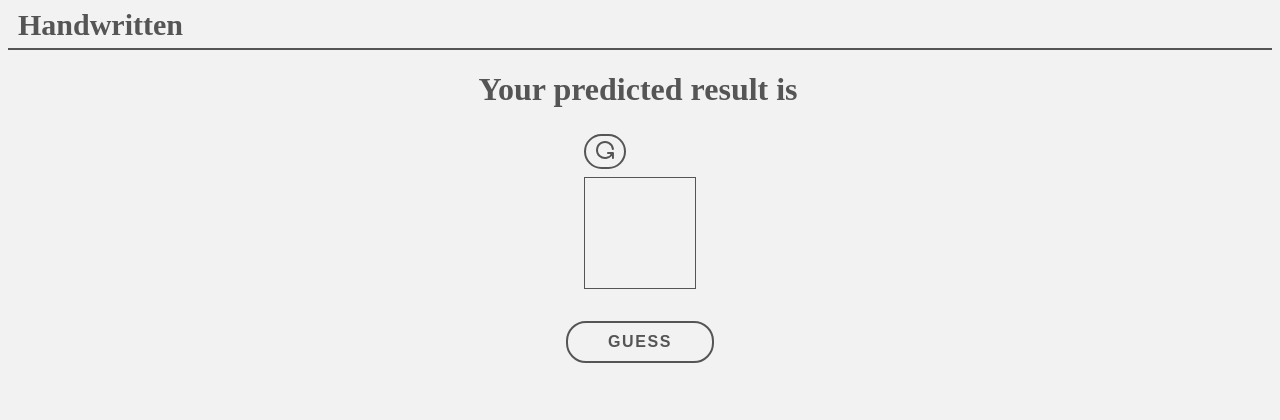
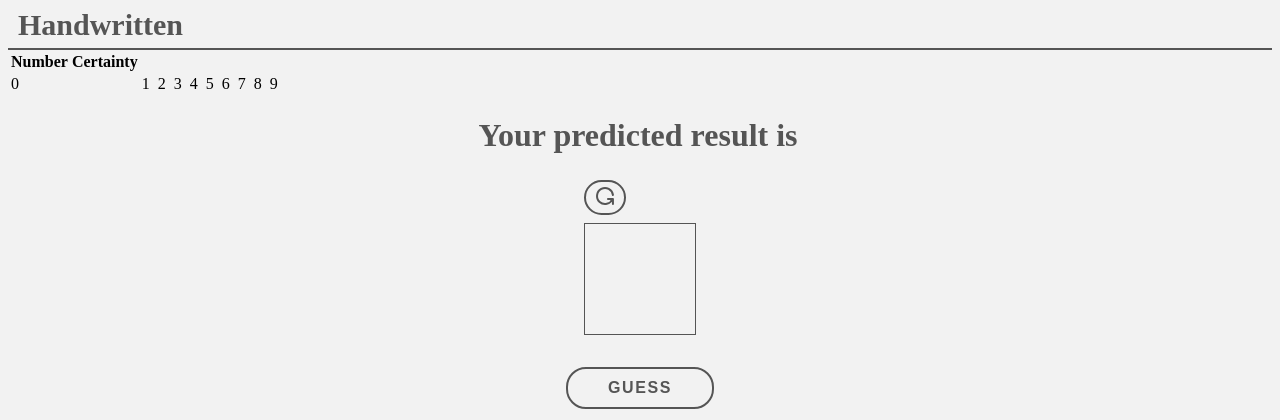
Before and after one commit to prototype64/UngeForskere, a Flask app: page / in a window 1280 px wide. Shown: the top 420 px of the page. Run offline with Flask 2, Linux system fonts and the light colour scheme.

Commit message:
table with predictions

```diff
--- a/static/js/index.js
+++ b/static/js/index.js
@@ -71,6 +71,12 @@ submitButton.onclick = (e) => {
 			result.textContent = `${mostLikely} (certainty: ${
 				Math.round((highestValue * 100 + Number.EPSILON) * 100) / 100
 			}%)`;
+			for (var i = 0; i < predictions; i++) {
+				let row_data = rows[i];
+                let row = statistics.insertRow();
+                let cell2 = row.insertCell(1);
+                cell2.innerText = row_data[1];
+			}
 		})
 	);
 };
--- a/templates/index.html
+++ b/templates/index.html
@@ -32,6 +32,33 @@
 					using a neural network trained on the MNIST datatset
 				</h3>
 			-->
+			<table id="statistics">
+				<tr>
+				  <th>Number</th>
+				  <th>Certainty</th>
+				</tr>
+				<td>0</td>
+    			<td></td>
+				<td>1</td>
+    			<td></td>
+				<td>2</td>
+    			<td></td>
+				<td>3</td>
+    			<td></td>
+				<td>4</td>
+    			<td></td>
+				<td>5</td>
+    			<td></td>
+				<td>6</td>
+    			<td></td>
+				<td>7</td>
+    			<td></td>
+				<td>8</td>
+    			<td></td>
+				<td>9</td>
+    			<td></td>
+			</table>
+
 			<div class="text-center">
 				<h1 class="text-inline">Your predicted result is</h1>
 				<h1 id="result" class="text-inline"></h1>
```
